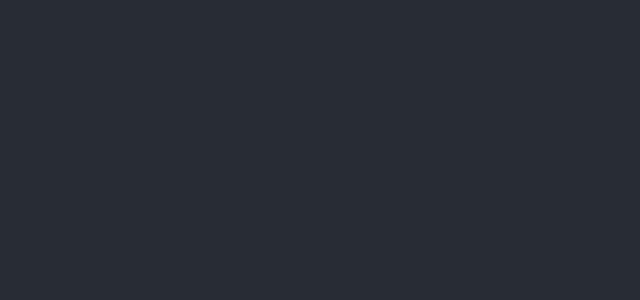
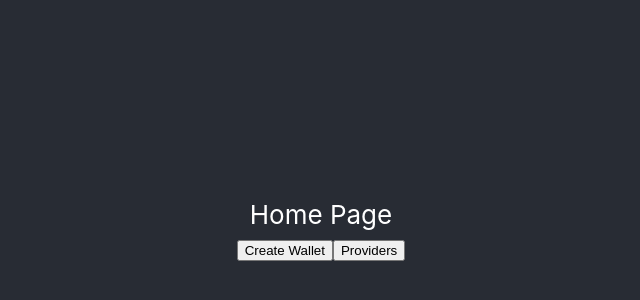
Before and after one commit to amirofy2002/smart-contract-ethers, a React (Create React App) app: page / in a window 1280 px wide. Before the commit this address had no page. Shown: the part 170-470 px from the top of the page, without its empty margins (319-959 px from the left). Built offline with nearby package versions, Linux system fonts and the light colour scheme.

Commit message:
complete home page

```diff
--- a/src/App.tsx
+++ b/src/App.tsx
@@ -5,6 +5,7 @@ import SimpleStore from "./components/SimpleStore";
 import Wallet from "./components/Wallet/Wallet";
 import { Route, Routes } from "react-router-dom";
 import Providers from "./components/Providers/Providers";
+import HomePage from "./components/Home/HomePage";
 function App() {
   return (
     <div className="App">
@@ -12,6 +13,7 @@ function App() {
         <Routes>
           <Route path="wallet" element={<Wallet />}></Route>
           <Route path="providers" element={<Providers />}></Route>
+          <Route path="" element={<HomePage />}></Route>
         </Routes>
       </header>
     </div>
--- /dev/null
+++ b/src/components/Home/HomePage.tsx
@@ -0,0 +1,32 @@
+import { useSelector } from "react-redux";
+import { useNavigate } from "react-router-dom";
+import { currentWallet } from "../../redux/reducers/basic";
+
+function HomePage() {
+  const wallet = useSelector(currentWallet);
+  const navigate = useNavigate();
+  return (
+    <div className="home-page-container">
+      Home Page
+      <br />
+      {wallet?.address}
+      <button
+        onClick={() => {
+          navigate("/wallet");
+        }}
+      >
+        {" "}
+        Create Wallet{" "}
+      </button>
+      <button
+        onClick={() => {
+          navigate("/providers");
+        }}
+      >
+        Providers
+      </button>
+    </div>
+  );
+}
+
+export default HomePage;
--- a/src/components/Providers/Providers.tsx
+++ b/src/components/Providers/Providers.tsx
@@ -1,14 +1,27 @@
-import { useSelector } from "react-redux";
-import { providers } from "../../redux/reducers/basic";
+import { useDispatch, useSelector } from "react-redux";
+import { providers, selectProvider } from "../../redux/reducers/basic";
 
 function Providers() {
   const providersList = useSelector(providers);
+  const dispatch = useDispatch();
   return (
     <div className="providers-list">
       Providers
       <hr />
       {providersList?.map((provider, index) => (
-        <p> {provider.url} </p>
+        <p
+          className="cursor"
+          onClick={() => {
+            var r = window.confirm(
+              "Are you sure you want to select this provider?"
+            );
+            if (r) {
+              dispatch(selectProvider(provider));
+            }
+          }}
+        >
+          {provider.url} {provider?.selected ? " (selected) " : ""}
+        </p>
       ))}
     </div>
   );
--- a/src/components/Wallet/Wallet.tsx
+++ b/src/components/Wallet/Wallet.tsx
@@ -2,11 +2,15 @@ import "./Wallet.scss";
 import { BigNumber, ethers } from "ethers";
 import { useState } from "react";
 import store from "../../redux/stores";
-import { create, currentWallet } from "../../redux/reducers/basic";
+import {
+  create,
+  currentWallet,
+  selectedProvider,
+} from "../../redux/reducers/basic";
 import { useDispatch, useSelector } from "react-redux";
 function Wallet() {
   const dispatch = useDispatch();
-
+  const selectedProviders = useSelector(selectedProvider);
   const onCreateWallet = () => {
     let wallet = ethers.Wallet.createRandom();
     let privateKey = wallet.privateKey;
@@ -35,7 +39,7 @@ function Wallet() {
     // let provider = new ethers.providers.JsonRpcProvider(
     //   "http://localhost:8545"
     // );
-    let provider = ethers.getDefaultProvider("ropsten");
+    let provider = new ethers.providers.JsonRpcProvider(selectedProviders?.url);
 
     const network = await provider.getNetwork();
     const chainId = network.chainId;
--- a/src/redux/reducers/basic/index.ts
+++ b/src/redux/reducers/basic/index.ts
@@ -40,7 +40,7 @@ const inital: IWalletState = {
     wallets: undefined,
     providers: [
         { url: "https://rpc.fuse.io", chainId: 122, expolorer: "https://explorer.fuse.io/", selected: false },
-        { url: "http://127.0.0.1:8545", chainId: 122, expolorer: "https://explorer.fuse.io/", selected: true }
+        { url: "http://127.0.0.1:8545", chainId: 121, expolorer: "https://explorer.fuse.io/", selected: true }
     ]
 }
 
@@ -55,9 +55,9 @@ export const walletSlices = createSlice({
         selectProvider: (state, action: PayloadAction<IProvider>) => {
             let provider = state.providers.find(f => f.chainId == action.payload.chainId);
 
-            if (!provider) {
+            if (provider) {
                 provider!.selected = true;
-                state.providers = [...state.providers.filter(f => !f.selected), provider!]
+                state.providers = [...state.providers.filter(f => f.chainId != provider?.chainId).map(f => ({ ...f, selected: false })), provider!]
             }
 
         }
@@ -73,11 +73,13 @@ export const walletSlices = createSlice({
 
 
 export const {
-    create
+    create,
+    selectProvider
 } = walletSlices.actions;
 
 export const selectCount = (state: RootState) => state.wallet.value
 export const currentWallet = (state: RootState) => state.wallet.wallets
 export const providers = (state: RootState) => state.wallet.providers
+export const selectedProvider = (state: RootState) => state.wallet.providers.find(f => f.selected)
 
 export default walletSlices.reducer;
```
